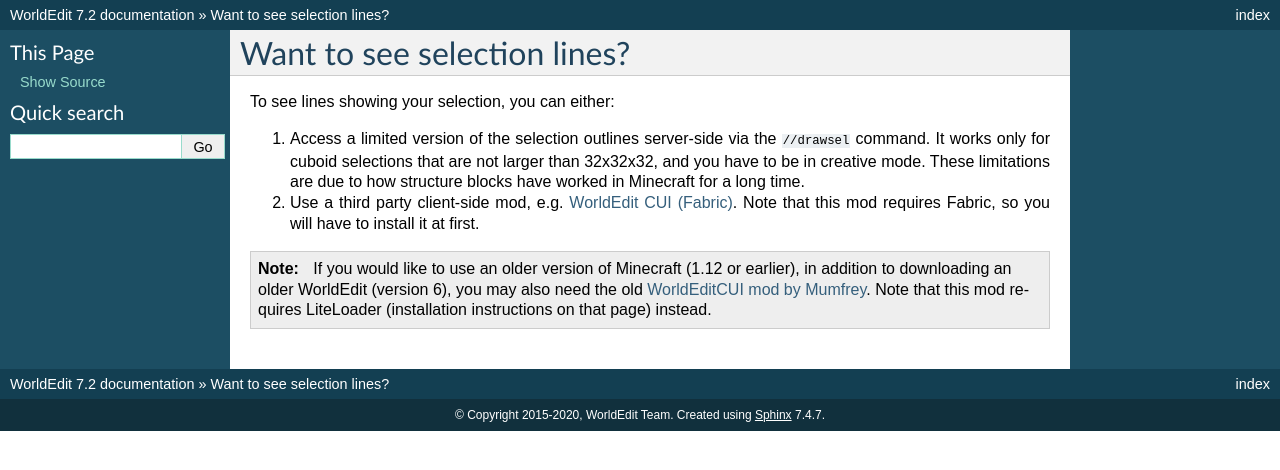
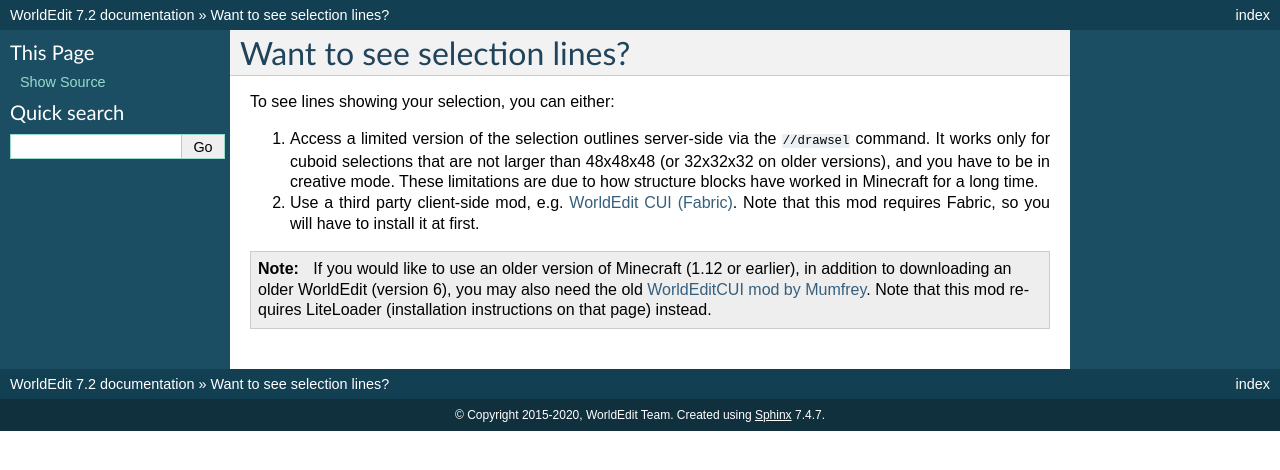
Before and after one commit to EngineHub/WorldEditDocs, a Sphinx documentation site: the page built from source/cuitip.rst, in a window 1280 px wide. Shown: the top 470 px of the page. Built offline with Sphinx 7.4.7, drawn with Linux system fonts in a browser that asks for light colours.

Commit message:
Mention 48x48x48 cui on newer versions

```diff
--- a/source/cuitip.rst
+++ b/source/cuitip.rst
@@ -3,7 +3,7 @@
 
 To see lines showing your selection, you can either:
 
-1. Access a limited version of the selection outlines server-side via the ``//drawsel`` command. It works only for cuboid selections that are not larger than 32x32x32, and you have to be in creative mode. These limitations are due to how structure blocks have worked in Minecraft for a long time.
+1. Access a limited version of the selection outlines server-side via the ``//drawsel`` command. It works only for cuboid selections that are not larger than 48x48x48 (or 32x32x32 on older versions), and you have to be in creative mode. These limitations are due to how structure blocks have worked in Minecraft for a long time.
 
 2. Use a third party client-side mod, e.g. `WorldEdit CUI (Fabric) <https://www.curseforge.com/minecraft/mc-mods/worldeditcui-fabric>`_. Note that this mod requires Fabric, so you will have to install it at first.
 
```
